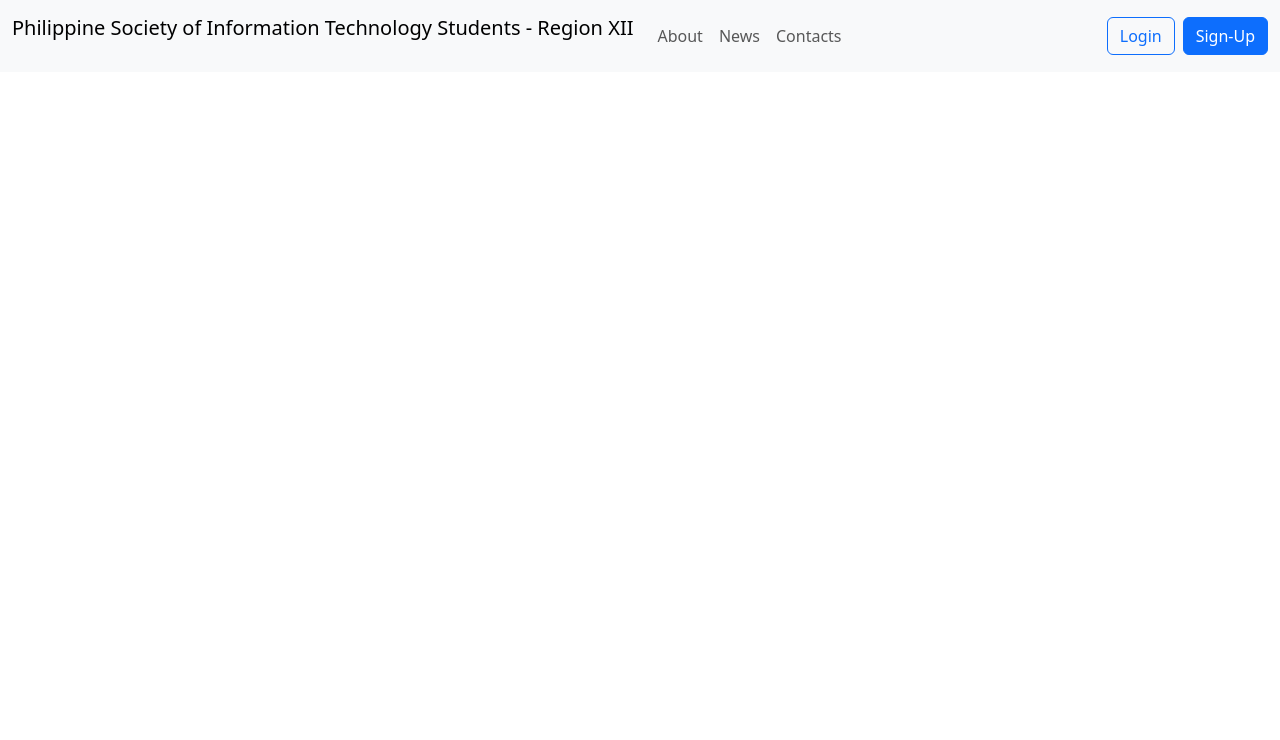
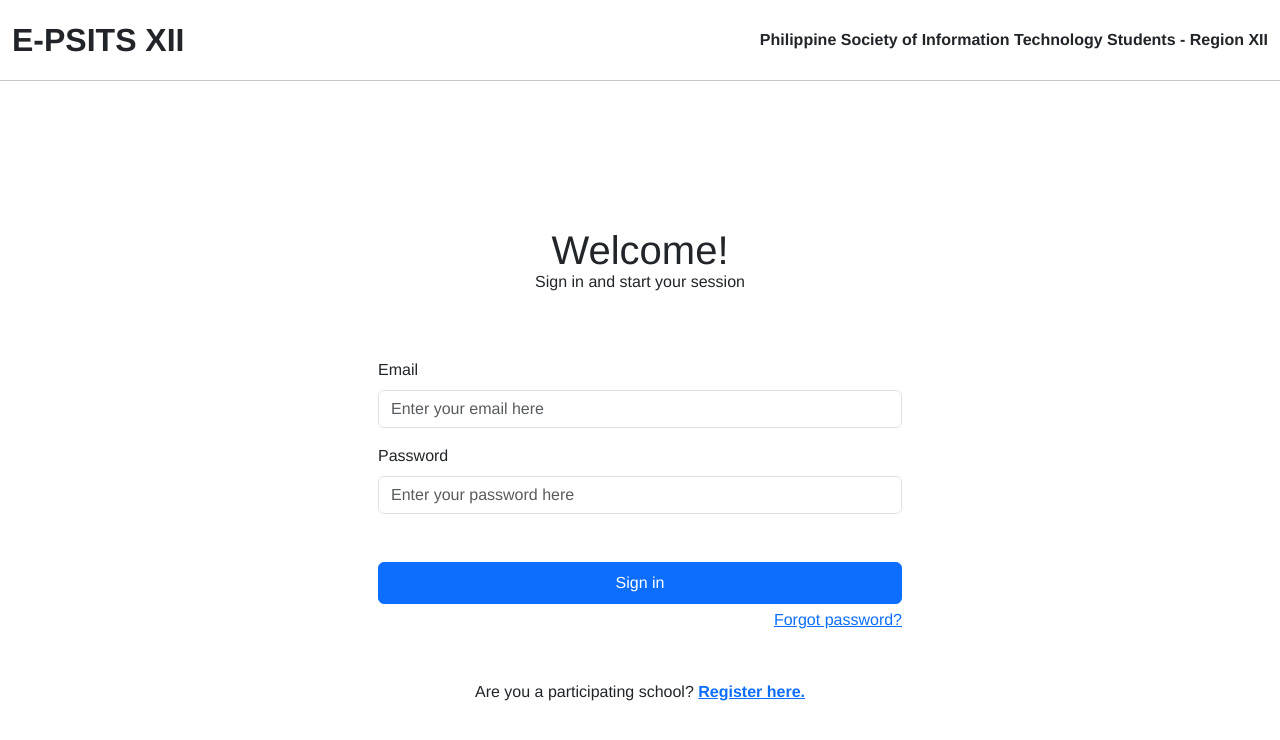
Before and after one commit to TenshinAkuma/e-psits, a Nuxt app: page / in a window 1280 px wide. Shown: the top 740 px of the page. Built offline with nearby package versions, Linux system fonts and the light colour scheme.

Commit message:
integrate login page

```diff
--- /dev/null
+++ b/assets/css/main.css
@@ -0,0 +1,3 @@
+* {
+  font-family: Helvetica, sans-serif;
+}
--- /dev/null
+++ b/components/LoginHeader.vue
@@ -0,0 +1,14 @@
+<template>
+   <div class="border-bottom border-dark border-opacity-25">
+      <div class="container-xxl d-flex flex-row
+            justify-content-between
+            align-items-center py-3">
+         <div class="fs-2 fw-bold">
+            E-PSITS XII
+         </div>
+         <div class="fw-bold">
+            Philippine Society of Information Technology Students - Region XII
+         </div>
+      </div>
+   </div>
+</template>
--- /dev/null
+++ b/layouts/login.vue
@@ -0,0 +1,8 @@
+<template>
+   <div>
+      <div class="d-flex flex-column justify-content-between vh-100">
+         <LoginHeader />
+         <slot />
+      </div>
+   </div>
+</template>
--- a/nuxt.config.ts
+++ b/nuxt.config.ts
@@ -2,6 +2,7 @@
 export default defineNuxtConfig({
   compatibilityDate: '2024-04-03',
   devtools: { enabled: true },
+  "css": ["~/assets/css/main.css"],
   app: {
     head: {
       link: [{
--- /dev/null
+++ b/pages/entryForms/index.vue
@@ -0,0 +1,7 @@
+<template>
+   <div>
+      <p>
+         Entry Forms
+      </p>
+   </div>
+</template>
--- /dev/null
+++ b/pages/events/index.vue
@@ -0,0 +1,7 @@
+<template>
+   <div>
+      <p>
+         Events
+      </p>
+   </div>
+</template>
--- a/pages/index.vue
+++ b/pages/index.vue
@@ -1,35 +1,36 @@
+
+
+<script setup>
+definePageMeta({
+   layout: 'login'
+});
+
+</script>
+
 <template>
-   <div>
-       <nav class="navbar navbar-expand-lg navbar-light bg-light">
-        <div class="container-fluid">
-            <!-- Logo placeholder -->
-            <a class="navbar-brand" href="#">
-                <p>Philippine Society of Information Technology Students - Region XII</p>
-            </a>
-            <!-- Toggle button for mobile view -->
-            <button class="navbar-toggler" type="button" data-bs-toggle="collapse" data-bs-target="#navbarNav" aria-controls="navbarNav" aria-expanded="false" aria-label="Toggle navigation">
-                <span class="navbar-toggler-icon"></span>
-            </button>
-            <!-- Navbar links -->
-            <div class="collapse navbar-collapse" id="navbarNav">
-                <ul class="navbar-nav me-auto mb-2 mb-lg-0">
-                    <li class="nav-item">
-                        <a class="nav-link" href="#">About</a>
-                    </li>
-                    <li class="nav-item">
-                        <a class="nav-link" href="#">News</a>
-                    </li>
-                    <li class="nav-item">
-                        <a class="nav-link" href="#">Contacts</a>
-                    </li>
-                </ul>
-                <!-- Call to action buttons -->
-                <div class="d-flex">
-                    <a class="btn btn-outline-primary me-2" href="#">Login</a>
-                    <a class="btn btn-primary" href="#">Sign-Up</a>
-                </div>
-            </div>
-        </div>
-    </nav>
+   <div class="container-sm d-flex flex-column align-items-center mb-5">
+      <div class="text-center mb-5">
+         <div class="fs-1 lh-1">Welcome!</div>
+         <p>Sign in and start your session</p>
+      </div>
+      <form class="mb-5">
+         <div class="mb-3">
+            <label for="user-email" class="form-label">Email</label>
+            <input type="email" class="form-control border-none" id="user-email" placeholder="Enter your email here">
+         </div>
+         <div class="mb-5">
+            <label for="user-password" class="form-label">Password</label>
+            <input type="email" class="form-control border-none" id="user-password" placeholder="Enter your password here">
+         </div>
+         <button type="submit" class="btn btn-primary w-100 py-2 mb-1">Sign in</button>
+         <div class="text-primary text-end"><u>Forgot password?</u></div>
+      </form>
+      <div class="text-center mb-5">Are you a participating school? <u class="text-primary fw-bold">Register here.</u></div>
    </div>
 </template>
+
+<style scope>
+   form {
+      width: 524px;
+   }
+</style>
--- /dev/null
+++ b/pages/participants/index.vue
@@ -0,0 +1,7 @@
+<template>
+   <div>
+      <p>
+         Participants
+      </p>
+   </div>
+</template>
--- /dev/null
+++ b/pages/registration/index.vue
@@ -0,0 +1,7 @@
+<template>
+   <div>
+      <p>
+         Registration
+      </p>
+   </div>
+</template>
--- a/pages/about.vue
+++ b/pages/schools/index.vue
@@ -1,5 +1,5 @@
 <template>
    <div>
-      <p>About page</p>
+      <p>Schools</p>
    </div>
 </template>
```
Also changed, not shown: tsconfig.json (+25 -1 lines), app.vue (line endings or trailing spaces), public/img/logo-main.png (added), public/img/sign-in-bg-img.png (added).
